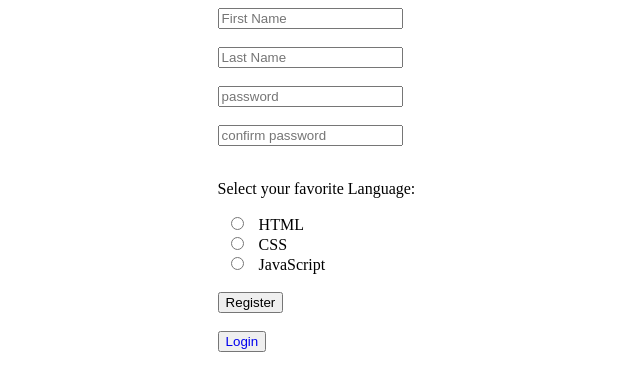
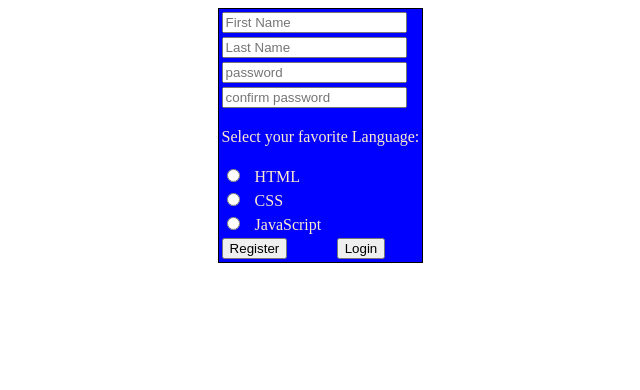
Before and after one commit to Utkarsh-Gangwar/LoginAndRegister, a plain HTML site: page Registration.html in a window 1280 px wide. Shown: the whole page, without its empty margins (296-936 px from the left). Drawn offline with Linux system fonts and the light colour scheme.

Commit message:
Update Registration.html

```diff
--- a/Registration.html
+++ b/Registration.html
@@ -6,6 +6,11 @@
     <meta name="viewport" content="width=device-width, initial-scale=1.0">
     <title>Document</title>
     <style>
+        table{
+            border: 1px solid black;
+            background-color: blue;
+            color: blanchedalmond;
+        }
         div{
             width: 60%;
             float: right;
@@ -15,32 +20,41 @@
 <body>
     <div>
         <form action="login.html">
-            <input type="text" placeholder="First Name">
-            <br>
-            <br>
-            <input type="text" placeholder="Last Name">
-            <br>
-            <br>
-            <input type="password" placeholder="password">
-            <br>
-            <br>
-            <input type="password" placeholder="confirm password">
-            <br>
-            <br>
-            <p>Select your favorite Language:</p>
-            <input type="radio" id="html" name="fav_language" value="HTML">
-            <label for="html">HTML</label><br>
-            <input type="radio" id="css" name="fav_language" value="CSS">
-            <label for="css">CSS</label><br>
-            <input type="radio" id="javascript" name="fav_language" value="JavaScript">
-            <label for="javascript">JavaScript</label>
-            <br>
-            <br>
-            <button>Register</button>
+            <table>
+                <tr>
+                    <td colspan="2"><input type="text" placeholder="First Name"></td>
+                </tr>
+                <tr>
+                    <td colspan="2"><input type="text" placeholder="Last Name"></td>
+                </tr>
+                <tr>
+                    <td colspan="2"><input type="password" placeholder="password"></td>
+                </tr>
+                <tr>
+                    <td colspan="2"><input type="password" placeholder="confirm password"></td>
+                </tr>
+                <tr>
+                    <td colspan="2"><p>Select your favorite Language:</p></td>
+                </tr>
+                <tr>
+                    <td colspan="2"><input type="radio" id="html" name="fav_language" value="HTML">
+                            <label for="html">HTML</label><br></td>
+                </tr>
+                <tr>
+                    <td colspan="2"><input type="radio" id="css" name="fav_language" value="CSS">
+                            <label for="css">CSS</label><br></td>
+                </tr>
+                <tr>
+                    <td colspan="2"><input type="radio" id="javascript" name="fav_language" value="JavaScript">
+                            <label for="javascript">JavaScript</label></td>
+                </tr>
+                <tr>
+                    <td><button>Register</button></td>
+                    <td><button><a href="index.html" style="text-decoration: none; color: black;">Login</a></button>
+                    </td>
+                </tr>
+            </table>
         </form>
-
-        <br>
-        <button><a href="index.html" style="text-decoration: none;">Login</a></button>
     </div>
 </body>
 </html>
```
